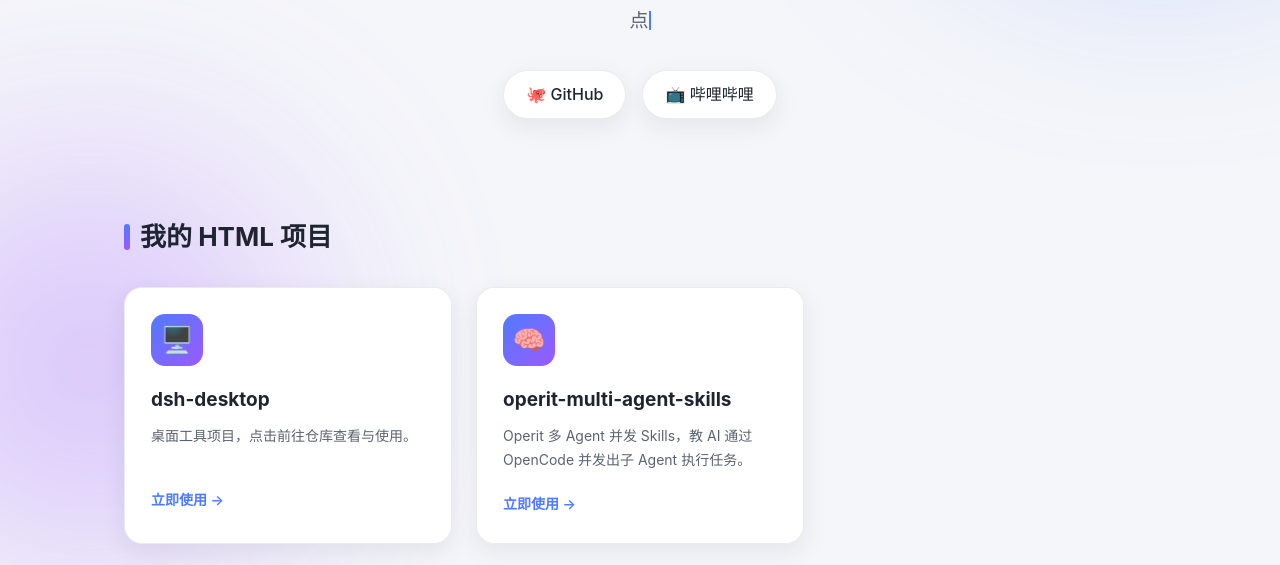
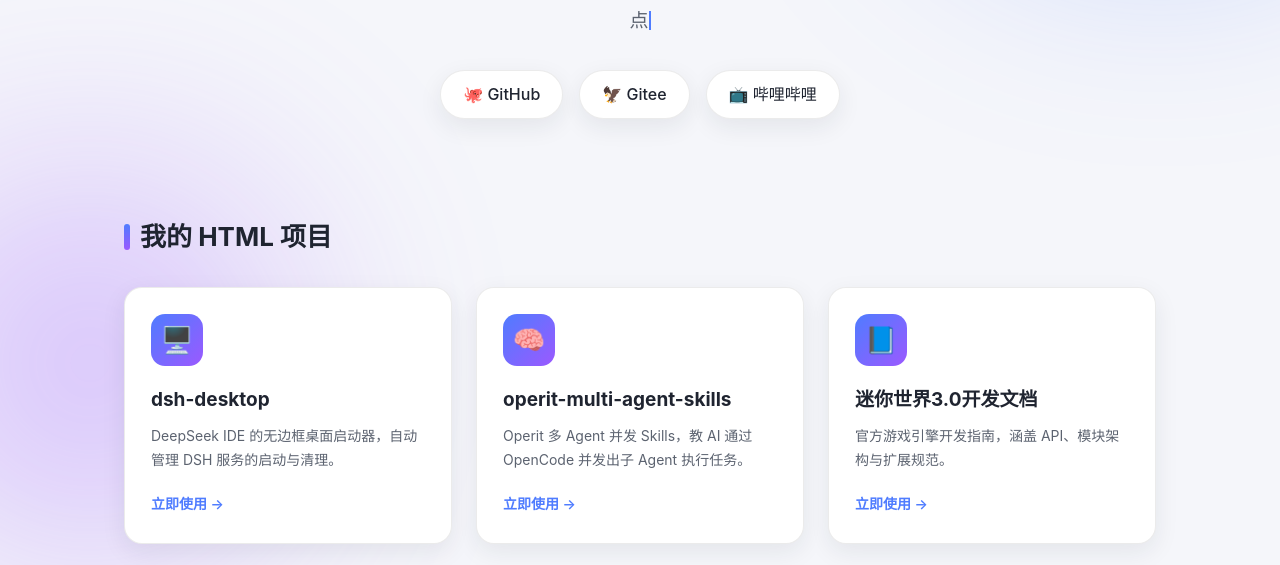
Before and after one commit to sqdqzy/sqdqzy.github.io, a plain HTML site: page index.html in a window 1280 px wide. Shown: the part 387-952 px from the top of the page. Drawn offline with Linux system fonts and the light colour scheme.

Commit message:
添加 Gitee 链接并更新项目列表

```diff
--- a/index.html
+++ b/index.html
@@ -259,6 +259,7 @@
       </p>
       <nav class="social-links">
         <a class="social-btn" href="https://github.com/sqdqzy" target="_blank" rel="noopener">🐙 GitHub</a>
+        <a class="social-btn" href="https://gitee.com/sqdqzy" target="_blank" rel="noopener">🦅 Gitee</a>
         <a class="social-btn" href="https://space.bilibili.com/630509429" target="_blank" rel="noopener">📺 哔哩哔哩</a>
       </nav>
     </section>
@@ -326,7 +327,7 @@
       {
         icon: "🖥️",
         title: "dsh-desktop",
-        desc: "桌面工具项目，点击前往仓库查看与使用。",
+        desc: "DeepSeek IDE 的无边框桌面启动器，自动管理 DSH 服务的启动与清理。",
         link: "https://github.com/sqdqzy/dsh-desktop"
       },
       {
@@ -334,6 +335,12 @@
         title: "operit-multi-agent-skills",
         desc: "Operit 多 Agent 并发 Skills，教 AI 通过 OpenCode 并发出子 Agent 执行任务。",
         link: "https://github.com/sqdqzy/operit-multi-agent-skills"
+      },
+      {
+        icon: "📘",
+        title: "迷你世界3.0开发文档",
+        desc: "官方游戏引擎开发指南，涵盖 API、模块架构与扩展规范。",
+        link: "https://gitee.com/sqdqzy/miniworld-3.0-document"
       }
     ];
 
```
